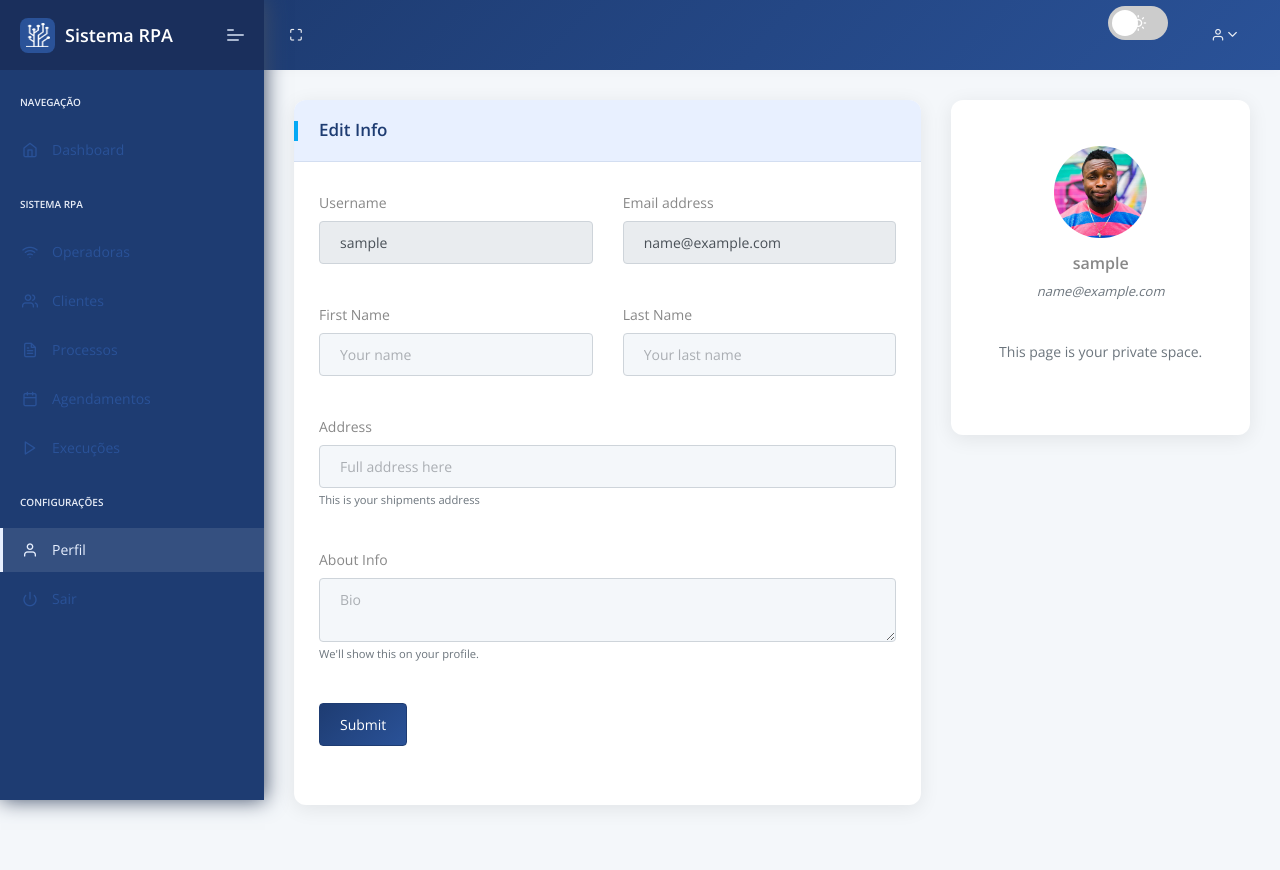
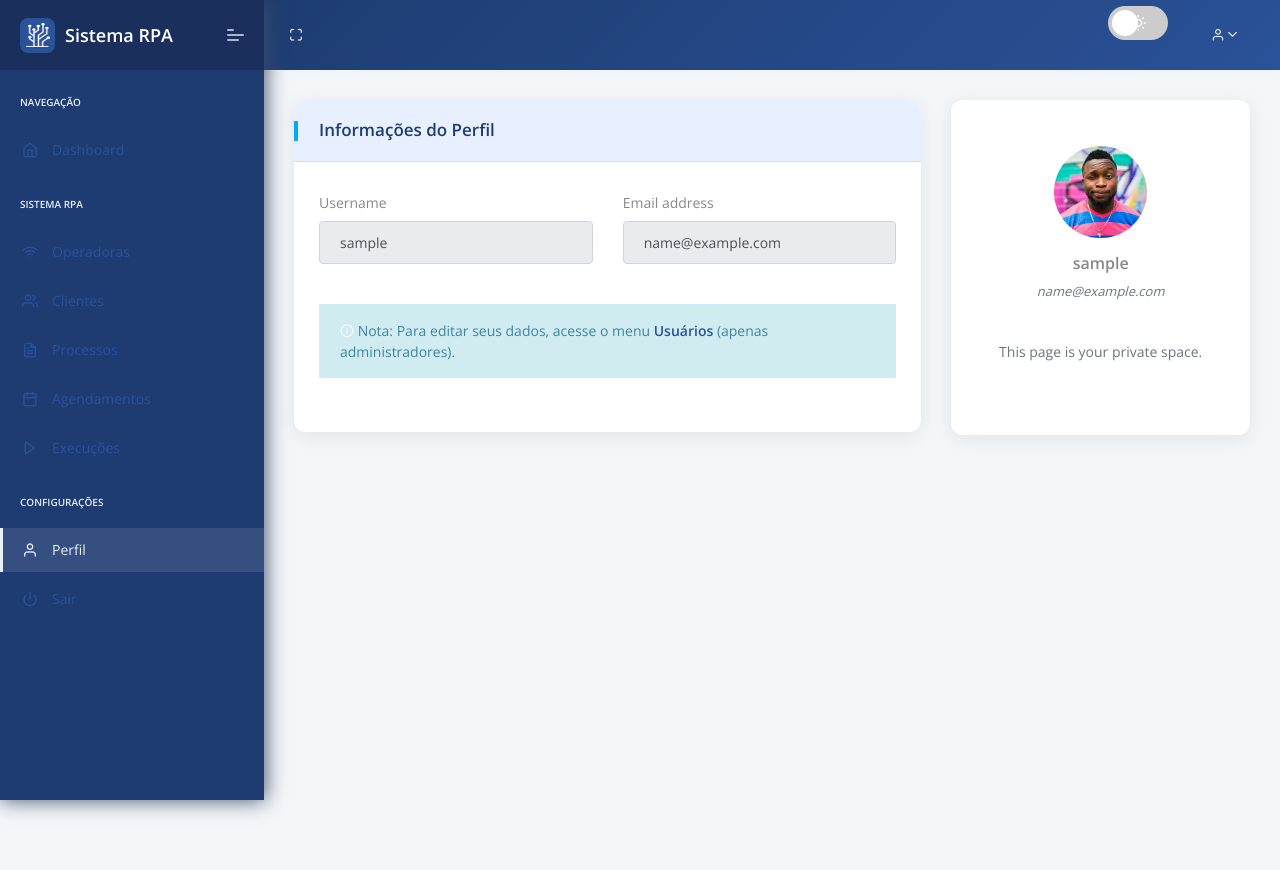
Before and after one commit to tiagopereiraramos/tirus-dash-flask, a Flask app: page /profile.html in a window 1280 px wide. Run offline with Flask 3, Linux system fonts and the light colour scheme; the visitor is signed in with stand-in values (Sample User, id 1); data comes from the database, SQL or seed files in the repository; parts of the project's set-up code (start-up, migrations or seed data) failed here and were passed over; some libraries are stand-ins or nearby versions.

Commit message:
Update user profile page to correctly display and allow editing of user information
Refactors the user profile page (profile.html) to use Portuguese labels, removes unnecessary fields, and adds an info alert.

Replit-Commit-Author: Agent
Replit-Commit-Session-Id: ff80d382-7aaf-4c9e-bd52-c4ef5c45dce3
Replit-Commit-Checkpoint-Type: intermediate_checkpoint
Replit-Commit-Event-Id: e0b07392-1f33-48c9-b3d0-b91b8c881c74
Replit-Commit-Screenshot-Url: https://storage.googleapis.com/screenshot-production-us-central1/1a2b82d6-df5c-482e-9891-b73624684c9a/ff80d382-7aaf-4c9e-bd52-c4ef5c45dce3/qr3UKDU

```diff
--- a/apps/templates/home/profile.html
+++ b/apps/templates/home/profile.html
@@ -20,7 +20,7 @@
                                 <div class="col-sm-8">
                                     <div class="card">
                                         <div class="card-header">
-                                            <h5>Edit Info</h5>
+                                            <h5>Informações do Perfil</h5>
                                         </div>
                                         <div class="card-block">
                                             <div class="row">
@@ -44,32 +44,6 @@
                                                                 You don't have an email address associated with this account.
                                                             </small>
                                                         {% endif %}
-                                                    </div>
-                                                </div>
-                                                <div class="col-sm-6 mb-4">
-                                                    <div class="form-group">
-                                                        <label for="fn">First Name</label>
-                                                        <input type="email" class="form-control" id="fn" aria-describedby="emailHelp" placeholder="Your name">
-                                                    </div>
-                                                </div>
-                                                <div class="col-sm-6 mb-4">
-                                                    <div class="form-group">
-                                                        <label for="ln">Last Name</label>
-                                                        <input type="email" class="form-control" id="ln" aria-describedby="emailHelp" placeholder="Your last name">
-                                                    </div>
-                                                </div>
-                                                <div class="col-sm-12 mb-4">
-                                                    <div class="form-group">
-                                                        <label for="add">Address</label>
-                                                        <input type="email" class="form-control" id="add" aria-describedby="emailHelp" placeholder="Full address here">
-                                                        <small id="addd" class="form-text text-muted">This is your shipments address</small>
-                                                    </div>
-                                                </div>
-                                                <div class="col-sm-12 mb-4">
-                                                    <div class="form-group">
-                                                        <label for="abt">About Info</label>
-                                                        <textarea type="email" class="form-control" id="abt" aria-describedby="emailHelp" placeholder="Bio"></textarea>
-                                                        <small id="abf" class="form-text text-muted">We'll show this on your profile.</small>
                                                     </div>
                                                 </div>
 
@@ -100,8 +74,9 @@
                                                 {% endif %}
 
                                                 <div class="col-sm-12 mb-2">
-                                                    <div class="form-group">
-                                                        <button type="submit" class="btn btn-primary">Submit</button>
+                                                    <div class="alert alert-info" role="alert">
+                                                        <i class="feather icon-info"></i>
+                                                        <strong>Nota:</strong> Para editar seus dados, acesse o menu <a href="{{ url_for('usuarios_bp.index') }}" class="alert-link">Usuários</a> (apenas administradores).
                                                     </div>
                                                 </div>
 
```
